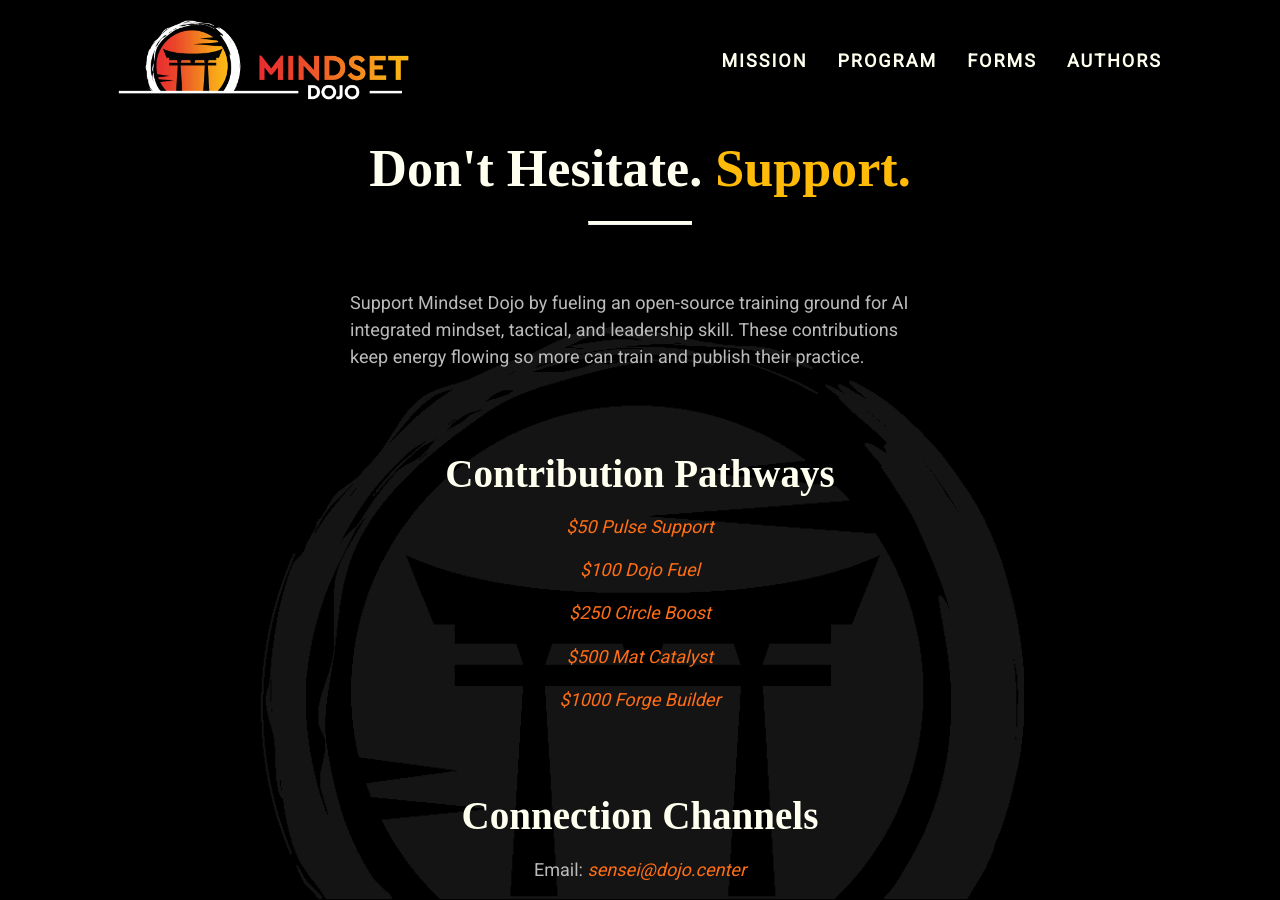
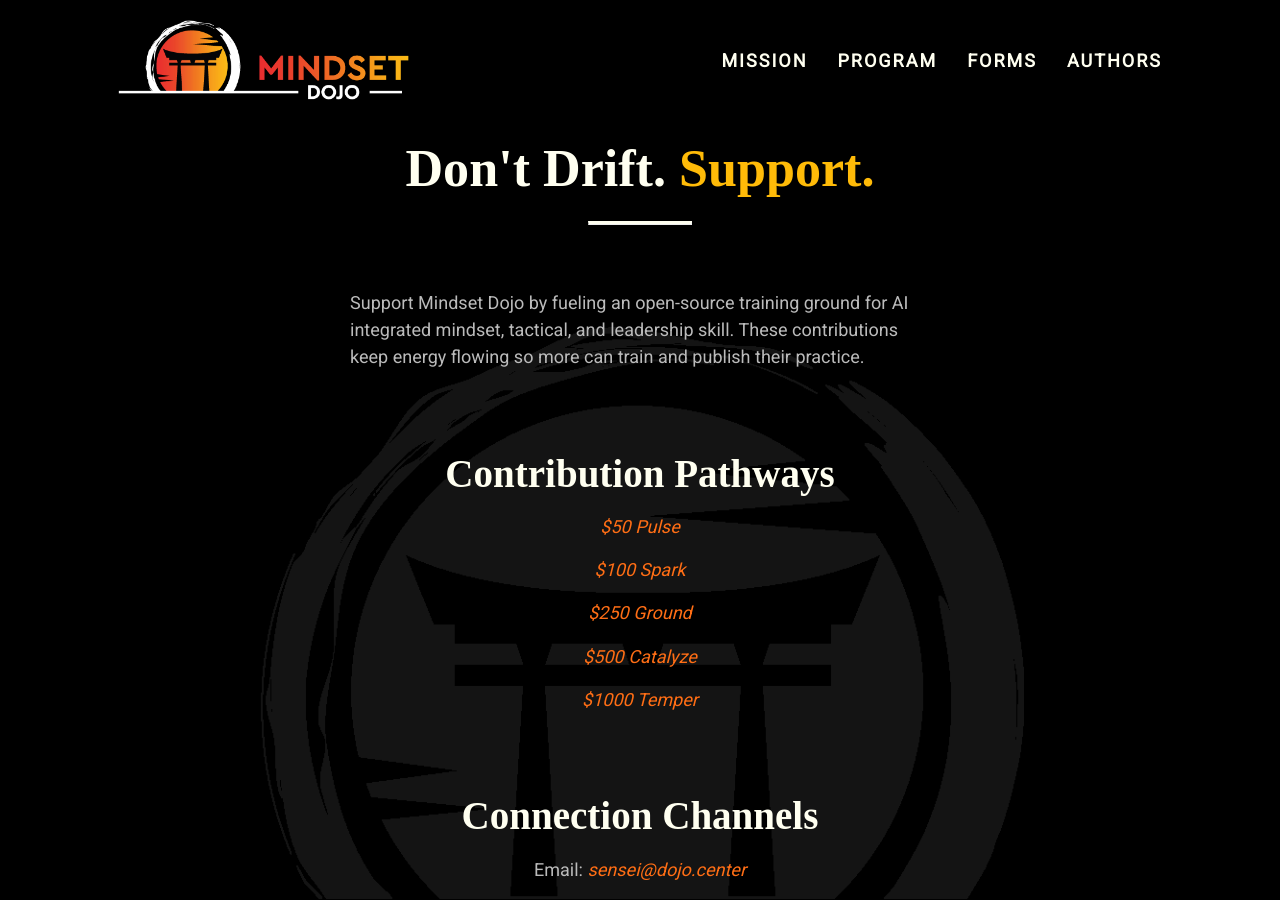
Before and after one commit to mindset-dojo/mindset-dojo.github.io, a Jekyll site: the page built from support.md, in a window 1280 px wide and 900 px high. Built offline with Jekyll 4.4.1, drawn with Linux system fonts in a browser that asks for light colours; some web fonts are replaced.

Commit message:
refactor(pages): support contribution and mantra cleanup

```diff
--- a/_data/sections/support.yaml
+++ b/_data/sections/support.yaml
@@ -1,5 +1,5 @@
 ---
-mantra: "Don't Hesitate. Support."
+mantra: "Don't Drift. Support."
 mantra_mark: "Support."
 description: |
   Support Mindset Dojo by fueling an open-source training ground for
@@ -13,11 +13,11 @@ sections:
     data:
       label: "Contribution Pathways"
       items:
-        - "<a href=\"https://50.contribute.mindset.dojo.center/\" target=\"_blank\" rel=\"noopener\">$50 Pulse Support</a>"
-        - "<a href=\"https://100.contribute.mindset.dojo.center/\" target=\"_blank\" rel=\"noopener\">$100 Dojo Fuel</a>"
-        - "<a href=\"https://250.contribute.mindset.dojo.center/\" target=\"_blank\" rel=\"noopener\">$250 Circle Boost</a>"
-        - "<a href=\"https://500.contribute.mindset.dojo.center/\" target=\"_blank\" rel=\"noopener\">$500 Mat Catalyst</a>"
-        - "<a href=\"https://1000.contribute.mindset.dojo.center/\" target=\"_blank\" rel=\"noopener\">$1000 Forge Builder</a>"
+        - "<a href=\"https://50.contribute.mindset.dojo.center/\" target=\"_blank\" rel=\"noopener\">$50 Pulse</a>"
+        - "<a href=\"https://100.contribute.mindset.dojo.center/\" target=\"_blank\" rel=\"noopener\">$100 Spark</a>"
+        - "<a href=\"https://250.contribute.mindset.dojo.center/\" target=\"_blank\" rel=\"noopener\">$250 Ground</a>"
+        - "<a href=\"https://500.contribute.mindset.dojo.center/\" target=\"_blank\" rel=\"noopener\">$500 Catalyze</a>"
+        - "<a href=\"https://1000.contribute.mindset.dojo.center/\" target=\"_blank\" rel=\"noopener\">$1000 Temper</a>"
   - type: text
     data:
       label: "Connection Channels"
```
